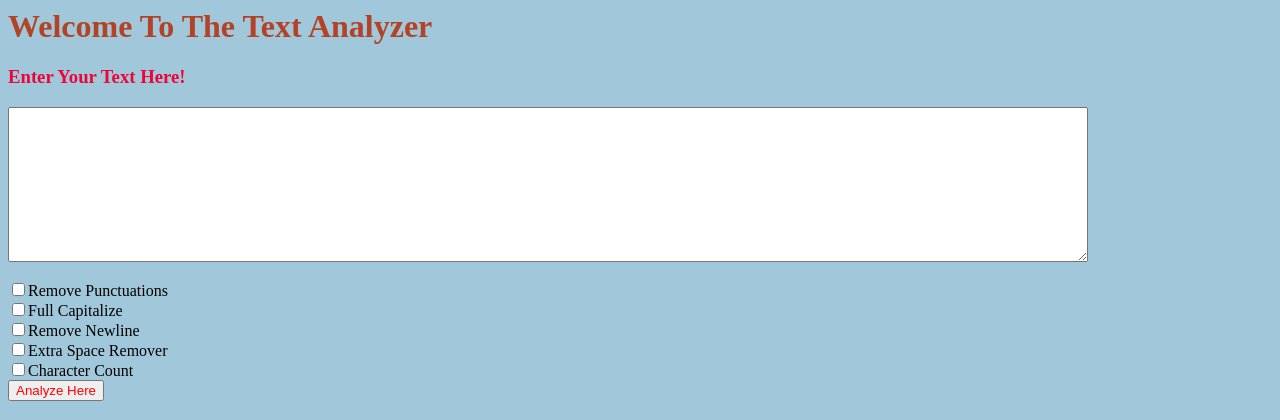
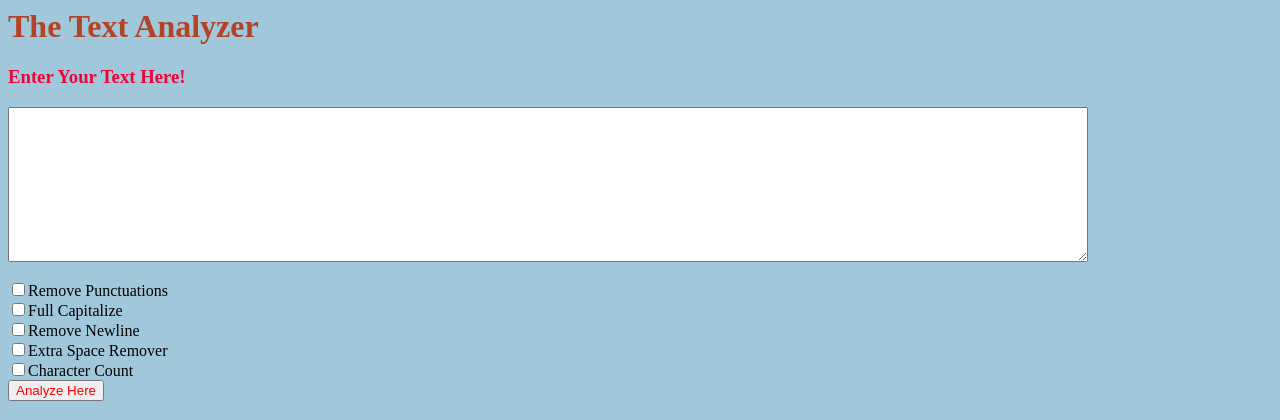
Before and after one commit to kpkrishan/Introduction_To_Django, a Django app: page / in a window 1280 px wide. Shown: the top 420 px of the page. Run offline with Django 3.2, Linux system fonts and the light colour scheme.

Commit message:
Change Heading

```diff
--- a/Textutils/templates/home.html
+++ b/Textutils/templates/home.html
@@ -5,7 +5,7 @@
     </head>
     <body>
         <h1 style= "color: rgba(179, 59, 29, 0.945);">
-            Welcome To The Text Analyzer
+            The Text Analyzer
         </h1>
         <h3 style="color: rgb(238, 4, 55);">
             Enter Your Text Here!
```
